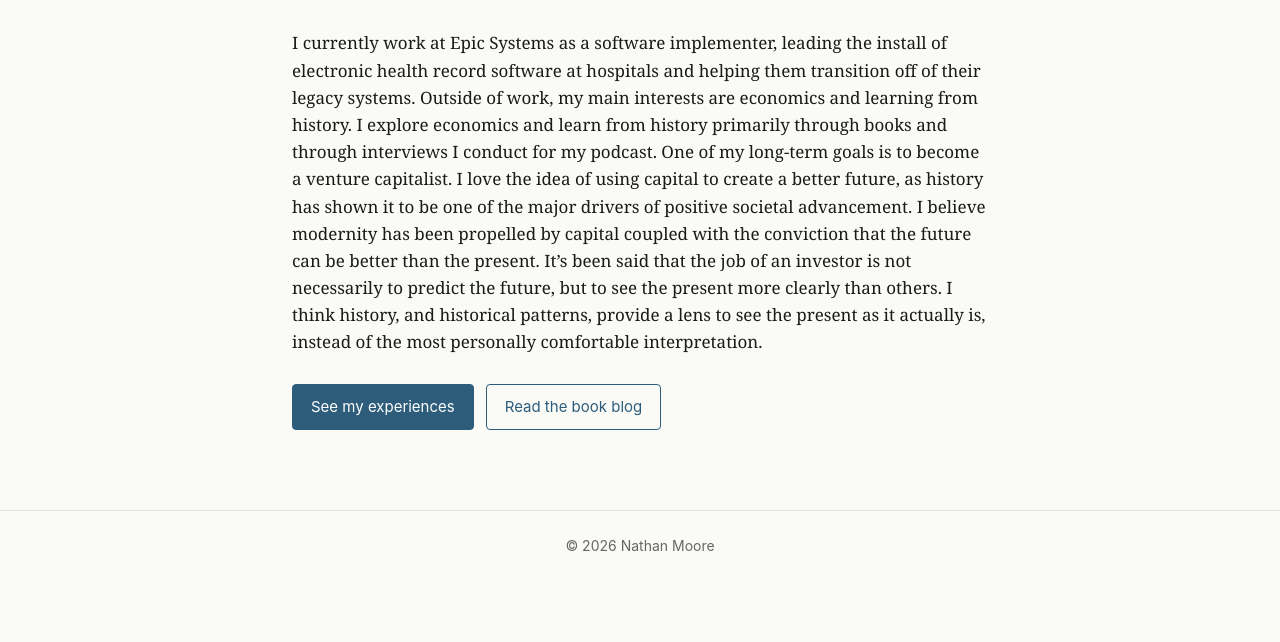
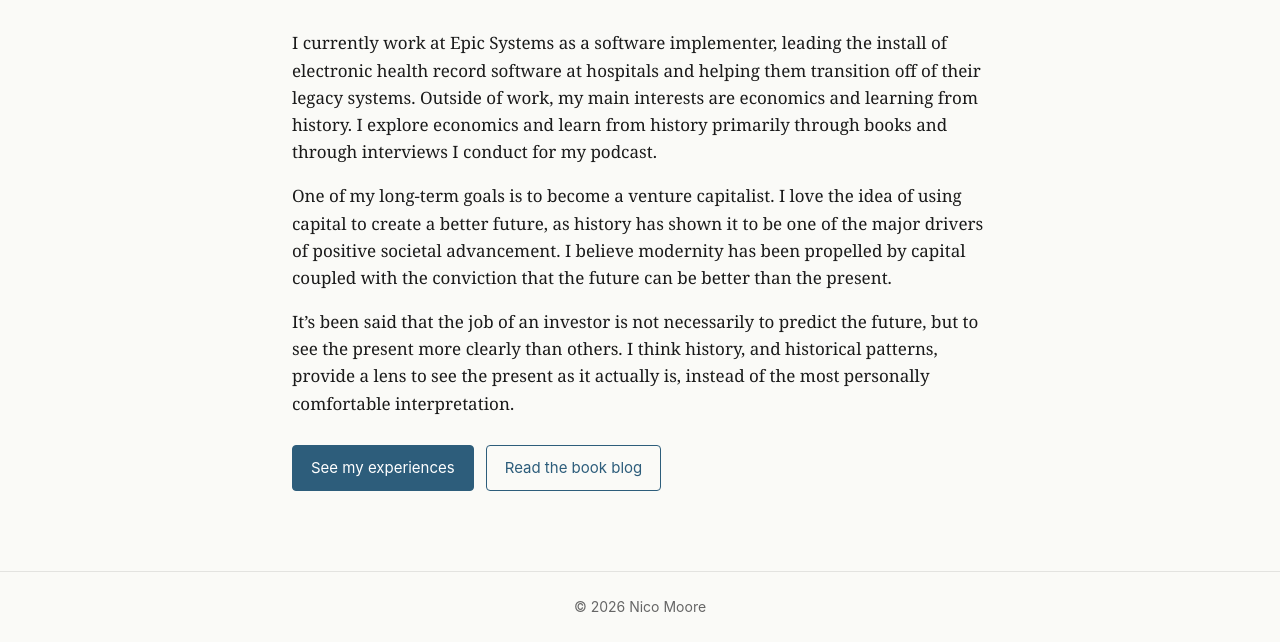
Before and after one commit to NicoMoore/nicomoore.github.io, a website: page index.html in a window 1280 px wide. Shown: the part 246-888 px from the top of the page. Before the commit the page ends 827 px from the top, so only its background shows below. Drawn offline with Linux system fonts and the light colour scheme.

Commit message:
Rename to Nico Moore and split intro into paragraphs

```diff
--- a/index.html
+++ b/index.html
@@ -3,7 +3,7 @@
 <head>
   <meta charset="UTF-8">
   <meta name="viewport" content="width=device-width, initial-scale=1">
-  <title>Nathan Moore</title>
+  <title>Nico Moore</title>
   <link rel="stylesheet" href="styles.css">
 </head>
 <body>
@@ -24,11 +24,9 @@
         Welcome to my personal website. This is a place where I share
         what I'm working on, what I'm reading, and podcasts I'm creating.
       </p>
-      <p>I currently work at Epic Systems as a software implementer, leading the install of electronic health record software at hospitals and helping them transition off of their legacy systems. Outside of work, my main interests are economics and learning from history. I explore economics and learn from history primarily through books and through interviews I conduct for my podcast.
-One of my long-term goals is to become a venture capitalist. I love the idea of using capital to create a better future, as history has shown it to be one of the major drivers of positive societal advancement. I believe modernity has been propelled by capital coupled with the conviction that the future can be better than the present.
-It’s been said that the job of an investor is not necessarily to predict the future, but to see the present more clearly than others. I think history, and historical patterns, provide a lens to see the present as it actually is, instead of the most personally comfortable interpretation.
-
-      </p>
+      <p>I currently work at Epic Systems as a software implementer, leading the install of electronic health record software at hospitals and helping them transition off of their legacy systems. Outside of work, my main interests are economics and learning from history. I explore economics and learn from history primarily through books and through interviews I conduct for my podcast.</p>
+      <p>One of my long-term goals is to become a venture capitalist. I love the idea of using capital to create a better future, as history has shown it to be one of the major drivers of positive societal advancement. I believe modernity has been propelled by capital coupled with the conviction that the future can be better than the present.</p>
+      <p>It’s been said that the job of an investor is not necessarily to predict the future, but to see the present more clearly than others. I think history, and historical patterns, provide a lens to see the present as it actually is, instead of the most personally comfortable interpretation.</p>
       <div class="cta-row">
         <a class="btn" href="experiences.html">See my experiences</a>
         <a class="btn btn-secondary" href="blog.html">Read the book blog</a>
@@ -37,7 +35,7 @@
   </main>
 
   <footer class="site-footer">
-    <p>&copy; <span id="year"></span> Nathan Moore</p>
+    <p>&copy; <span id="year"></span> Nico Moore</p>
   </footer>
 
   <script src="site.js"></script>
```
Also changed, not shown: blog.html (+3 -3 lines), experiences.html (+3 -3 lines).
